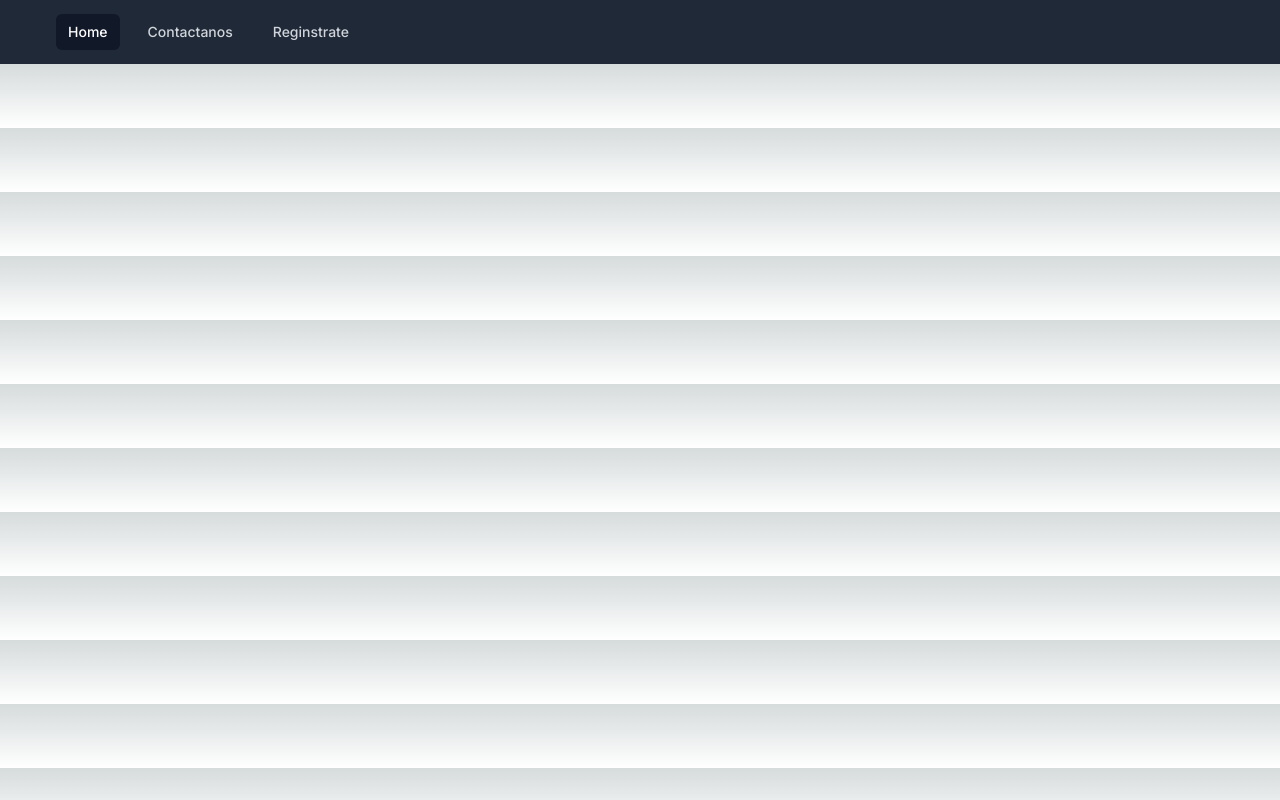
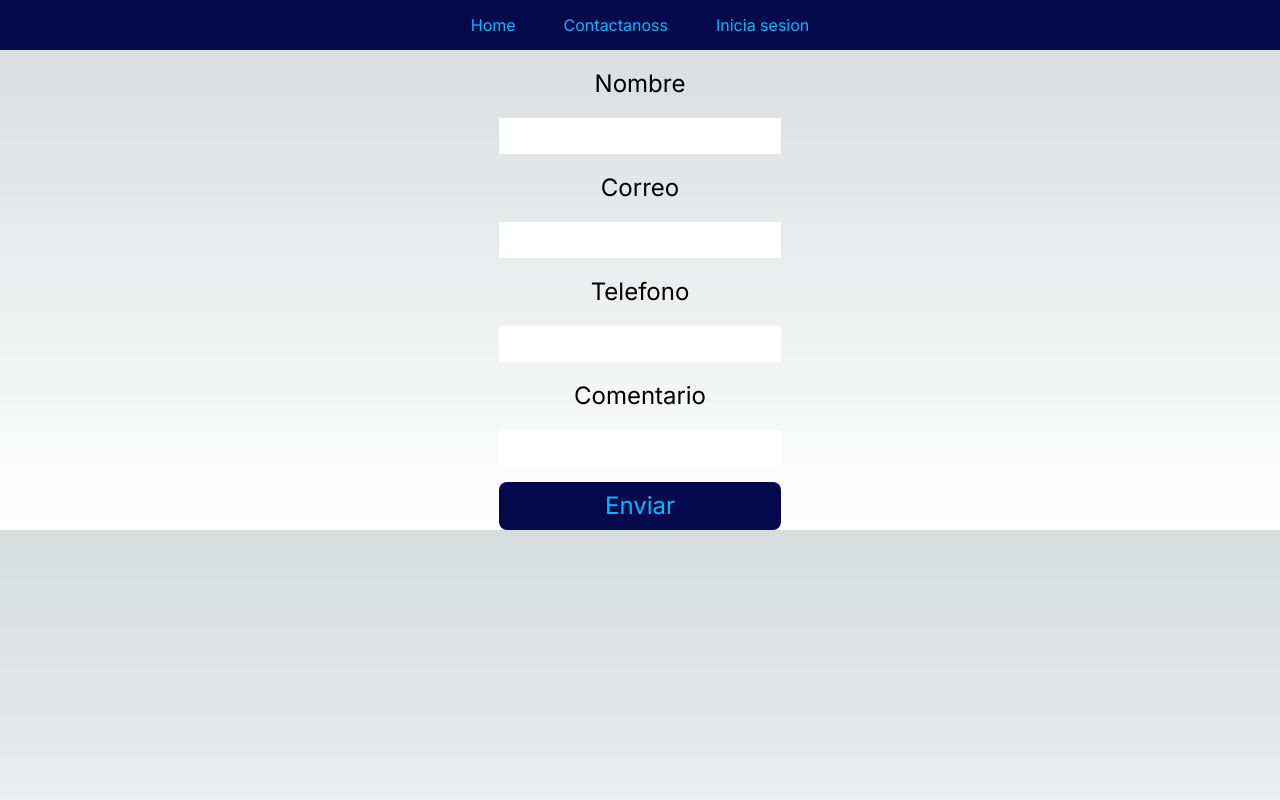
Before and after one commit to Usiel-03A7/faztcoursechuwi, a Next.js app: page /contactanos in a window 1280 px wide. Built offline with nearby package versions, Linux system fonts and the light colour scheme.

Commit message:
trabajando en layout y que es para entenderlo

```diff
--- a/app/contactanos/layout.jsx
+++ b/app/contactanos/layout.jsx
@@ -1,8 +1,10 @@
 import Navbar from "./page"
+export const metadata = {
+  title:"Contactanos "
+}
 export default function Layout({children}){
   return (
     <>
-
     {children}
     </>
   )
--- a/app/contactanos/page.jsx
+++ b/app/contactanos/page.jsx
@@ -1,23 +1,17 @@
 import Link from 'next/link'
 export default function Conocenos() {
   return (
-    <nav className="bg-gray-800 ">
-      <div className="mx-auto max-w-7xl px-2 sm:px-6 lg:px-8">
-        <div className="relative flex items-center justify-between h-16">
-          <div className="flex-1 flex items-center justify-center sm:items-stretch sm:justify-start">
-            <div className="flex-shrink-0 flex items-center text-white">
-            </div>
-            <div className="hidden sm:block sm:ml-6 ">
-              <div className="flex space-x-4">
-                <Link href="/" className="bg-gray-900 text-white px-3 py-2 rounded-md text-sm font-medium">Home</Link>
-                <Link href="/contactanos" className="text-gray-300 hover:bg-gray-700 hover:text-white px-3 py-2 rounded-md text-sm font-medium">Contactanos</Link>
-                <Link href="/registrate" className="text-gray-300 hover:bg-gray-700 hover:text-white px-3 py-2 rounded-md text-sm font-medium">Reginstrate</Link>
-              </div>
-            </div>
-          </div>
-
-        </div>
-      </div>
-    </nav>
+   <div className='formulario'>
+    <form action="POST"></form>
+    <label>Nombre</label>
+    <input type="text" />
+    <label>Correo</label>
+    <input type="email" />
+    <label>Telefono</label>
+    <input type="number" />
+    <label>Comentario</label>
+    <input type="text" />
+    <button>Enviar</button>
+   </div>
   )
 }
--- a/app/globals.css
+++ b/app/globals.css
@@ -25,3 +25,67 @@ body {
     )
     rgb(var(--background-start-rgb));
 }
+nav{
+  display: flex;
+  flex-direction: column;
+  justify-content: center;
+  color: #00bbff;
+}
+.navegacion{
+  display: flex;
+  justify-content: center;
+  align-items: center;
+  background-color: #04094b;
+  height: 50px;
+  flex-direction: row;
+  gap: 3rem;
+}
+.registrate {
+  display: flex;
+  justify-content: center;
+  flex-direction: column;
+  width: 22%;
+  margin: 0 auto;
+  text-align: center;
+  gap: 1rem;
+  font-size: 1.5rem;
+}
+.registrate input {
+  height: 2rem;
+  border-radius: 8px;
+  color: #114f63;
+  text-align: center;
+  height: 3rem;
+  font-weight: 800;
+}
+.formulario {
+  display: flex;
+  justify-content: center;
+  flex-direction: column;
+  width: 22%;
+  margin: 0 auto;
+  text-align: center;
+  gap: 1rem;
+  font-size: 1.5rem;
+}
+button {
+  background-color: #04094b;
+  color: #00bbff;
+  border-radius: 8px;
+  text-align: center;
+  height: 3rem;
+  font-size: 1.5rem;
+}
+/* button:hover {
+  background-color: #00bbff;
+  color: #04094b;
+} */
+/* click del boton */
+button:active {
+  background-color: #00bbff;
+  color: #04094b;
+  font-size: 1.3rem;
+  transition: 0.01s;
+
+  border-radius: 8px;
+}
--- a/app/layout.js
+++ /dev/null
@@ -1,18 +0,0 @@
-import './globals.css'
-import { Inter } from 'next/font/google'
-
-const inter = Inter({ subsets: ['latin'] })
-
-export const metadata = {
-  title: 'Create Next App',
-  description: 'Generated by create next app',
-}
-
-export default function RootLayout({ children }) {
-  return (
-    <html lang="en">
-      <body className={inter.className}>{children}</body>
-    </html>
-  )
-}
-// el layuot es un componente llamado Roo
--- /dev/null
+++ b/app/layout.jsx
@@ -0,0 +1,21 @@
+import './globals.css'
+import { Inter } from 'next/font/google'
+import Nabvar from '../components/navbar/navbar'
+
+export const metadata = {
+  title:"Fazt code cursito de nextjs <3 "
+}
+const inter = Inter({ subsets: ['latin'] })
+
+
+
+export default function RootLayout({ children }) {
+  return (
+    <html lang="en">
+      <body className={inter.className}>
+        <Nabvar />
+        {children}
+        </body>
+    </html>
+  )
+}
--- a/app/page.js
+++ b/app/page.jsx
@@ -4,7 +4,7 @@ import Link from 'next/link'
 export default function Home() {
   return (
     <>
-    <Link href="/contactanos"> Conocenos </Link>
+    <h1>Estamos en el home</h1>
     </>
   )
 }
--- /dev/null
+++ b/app/registrate/layout.jsx
@@ -0,0 +1,10 @@
+export const metadata = {
+  title: "Registrate"
+};
+export default function RegistroLayout({children}) {
+  return (
+    <>
+    {children}
+    </>
+  )
+}
--- a/app/registrate/page.jsx
+++ b/app/registrate/page.jsx
@@ -1,4 +1,11 @@
-export default function Registrate (){
-  return
-  <></>
+export default function Registrate() {
+  return (
+    <div className="registrate">
+      <h3>Estamos en el registrarte</h3>
+      <label> Correo</label>
+      <input type="email" />
+      <label>Password</label>
+      <input type="password" />
+    </div>
+  )
 }
--- /dev/null
+++ b/components/navbar/navbar.jsx
@@ -0,0 +1,14 @@
+import Link from 'next/link'
+export default function Nabvar(){
+  return (
+    <nav>
+      <ul>
+        <li className='navegacion'>
+          <Link href="/">Home</Link>
+          <Link href="/contactanos">Contactanoss</Link>
+          <Link href="/registrate">Inicia sesion</Link>
+        </li>
+      </ul>
+    </nav>
+  )
+}
```
Also changed, not shown: public/cj.webp (added).
